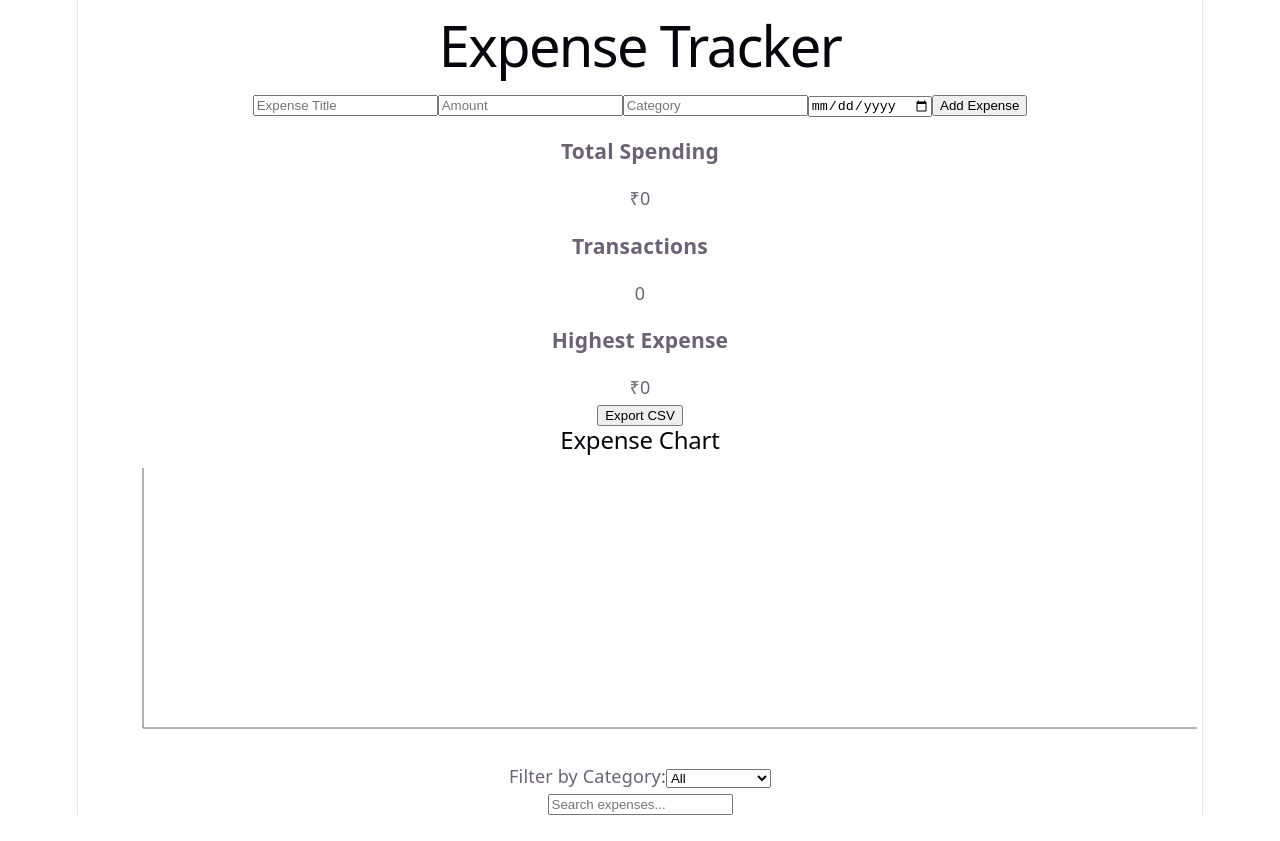
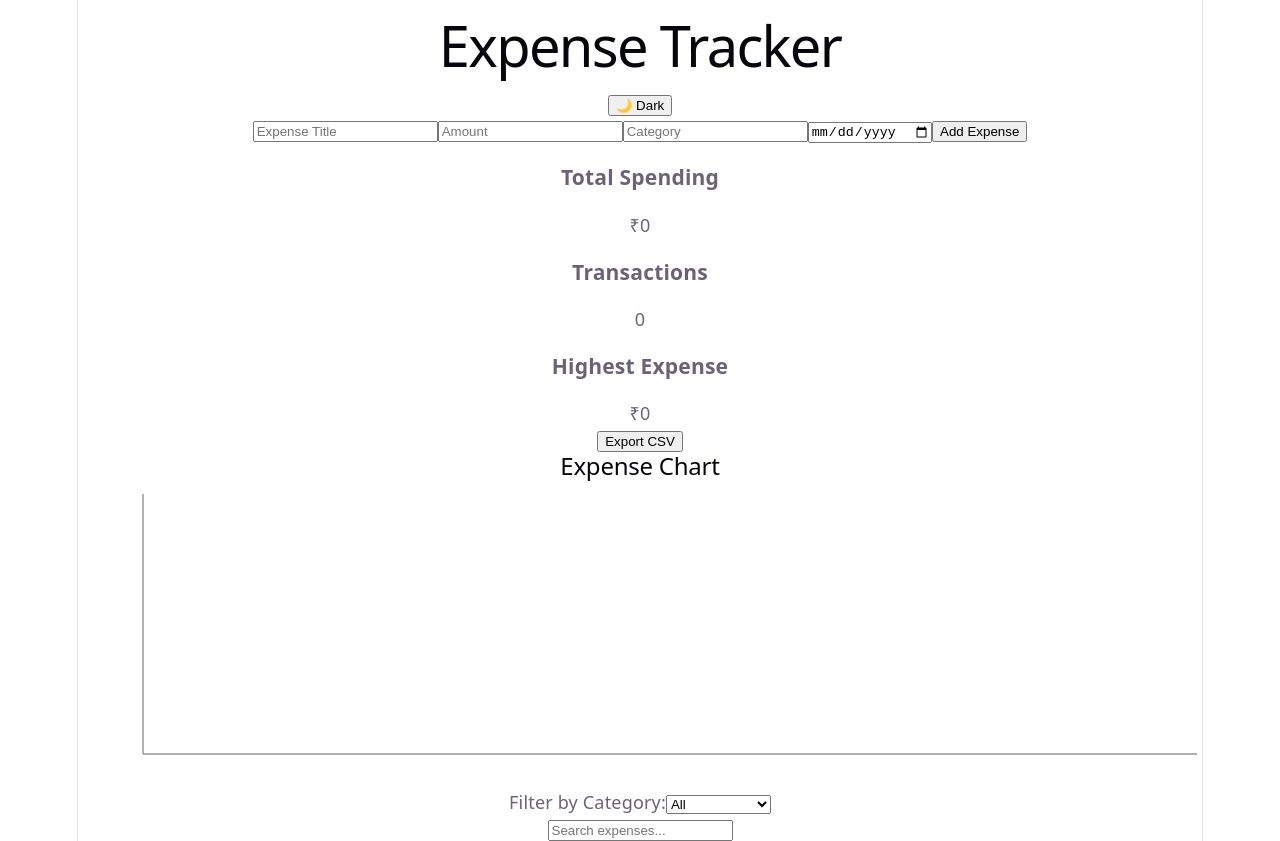
Before and after one commit to Sp20078/expense-tracker-react2.0, a React (Vite) app: page / in a window 1280 px wide. Before the commit the page ends 815 px from the top, so only its background shows below. Built offline with nearby package versions, Linux system fonts and the light colour scheme.

Commit message:
Add dark mode support

```diff
--- a/src/App.css
+++ b/src/App.css
@@ -1,41 +1,54 @@
 body {
   margin: 0;
   font-family: Arial, sans-serif;
-  background-color: #f5f5f5;
+  background: #f5f5f5;
 }
 
 .container {
-  max-width: 800px;
+  max-width: 1100px;
   margin: auto;
   padding: 20px;
 }
 
-h1 {
-  text-align: center;
+.dark-mode {
+  background: #1e1e1e;
+  color: white;
+  min-height: 100vh;
+}
+
+.header {
+  display: flex;
+  justify-content: space-between;
+  align-items: center;
+}
+
+.theme-btn {
+  padding: 10px 15px;
 }
 
 form {
   display: flex;
   gap: 10px;
+  flex-wrap: wrap;
   margin-bottom: 20px;
 }
 
-input {
+input,
+select,
+button {
   padding: 10px;
-  flex: 1;
-}
-
-button {
-  padding: 10px 20px;
-  cursor: pointer;
 }
 
 .expense-card {
   background: white;
   padding: 15px;
+  margin-bottom: 15px;
   border-radius: 10px;
-  margin-bottom: 10px;
   box-shadow: 0 2px 5px rgba(0,0,0,0.1);
+}
+
+.dark-mode .expense-card {
+  background: #2d2d2d;
 }
 
 .summary-container {
@@ -50,53 +63,25 @@ button {
   padding: 15px;
   border-radius: 10px;
   text-align: center;
-  box-shadow: 0 2px 5px rgba(0,0,0,0.1);
 }
 
-.summary-card h3 {
-  margin: 0;
+.dark-mode .summary-card {
+  background: #2d2d2d;
 }
 
-.summary-card p {
-  font-size: 24px;
-  font-weight: bold;
+.chart-container {
+  background: white;
+  padding: 20px;
+  margin-bottom: 20px;
+  border-radius: 10px;
+}
+
+.dark-mode .chart-container {
+  background: #2d2d2d;
 }
 
 .filter-container {
-  margin-bottom: 20px;
-}
-
-.filter-container label {
-  margin-right: 10px;
-  font-weight: bold;
-}
-
-.filter-container select {
-  padding: 8px;
-}
-
-.summary-container {
-  display: flex;
-  gap: 15px;
-  margin-bottom: 20px;
-}
-
-.summary-card {
-  flex: 1;
-  background: white;
-  padding: 15px;
-  border-radius: 10px;
-  text-align: center;
-  box-shadow: 0 2px 5px rgba(0, 0, 0, 0.1);
-}
-
-.summary-card h3 {
-  margin: 0;
-}
-
-.summary-card p {
-  font-size: 24px;
-  font-weight: bold;
+  margin-bottom: 15px;
 }
 
 .search-container {
@@ -108,18 +93,6 @@ button {
   box-sizing: border-box;
 }
 
-.chart-container {
-  background: white;
-  padding: 20px;
-  margin-bottom: 20px;
-  border-radius: 10px;
-  box-shadow: 0 2px 5px rgba(0,0,0,0.1);
-}
-
-.chart-container h2 {
-  text-align: center;
-}
-
 .export-btn {
   margin-bottom: 20px;
 }
--- a/src/App.jsx
+++ b/src/App.jsx
@@ -7,41 +7,35 @@ import ExportButton from "./components/ExportButton";
 
 function App() {
   const [expenses, setExpenses] = useState(() => {
-    const savedExpenses =
-      localStorage.getItem("expenses");
-
-    return savedExpenses
-      ? JSON.parse(savedExpenses)
-      : [];
+    const savedExpenses = localStorage.getItem("expenses");
+    return savedExpenses ? JSON.parse(savedExpenses) : [];
   });
 
-  const [selectedCategory, setSelectedCategory] =
-    useState("All");
+  const [selectedCategory, setSelectedCategory] = useState("All");
+  const [searchTerm, setSearchTerm] = useState("");
+  const [editingExpense, setEditingExpense] = useState(null);
 
-  const [searchTerm, setSearchTerm] =
-    useState("");
-
-  const [editingExpense, setEditingExpense] =
-    useState(null);
+  const [darkMode, setDarkMode] = useState(() => {
+    const savedTheme = localStorage.getItem("darkMode");
+    return savedTheme ? JSON.parse(savedTheme) : false;
+  });
 
   useEffect(() => {
-    localStorage.setItem(
-      "expenses",
-      JSON.stringify(expenses)
-    );
+    localStorage.setItem("expenses", JSON.stringify(expenses));
   }, [expenses]);
+
+  useEffect(() => {
+    localStorage.setItem("darkMode", JSON.stringify(darkMode));
+  }, [darkMode]);
 
   const addExpense = (expense) => {
     setExpenses([...expenses, expense]);
   };
 
-  const updateExpense = (
-    updatedExpense
-  ) => {
+  const updateExpense = (updatedExpense) => {
     setExpenses(
       expenses.map((expense) =>
-        expense.id ===
-        updatedExpense.id
+        expense.id === updatedExpense.id
           ? updatedExpense
           : expense
       )
@@ -56,48 +50,54 @@ function App() {
     );
   };
 
-  const filteredExpenses =
-    expenses.filter((expense) => {
+  const filteredExpenses = expenses.filter(
+    (expense) => {
       const matchesCategory =
         selectedCategory === "All" ||
-        expense.category ===
-          selectedCategory;
+        expense.category === selectedCategory;
 
       const matchesSearch =
         expense.title
           .toLowerCase()
-          .includes(
-            searchTerm.toLowerCase()
-          );
+          .includes(searchTerm.toLowerCase());
 
-      return (
-        matchesCategory &&
-        matchesSearch
-      );
-    });
+      return matchesCategory && matchesSearch;
+    }
+  );
 
   return (
-    <div className="container">
-      <h1>Expense Tracker</h1>
+    <div
+      className={
+        darkMode
+          ? "container dark-mode"
+          : "container"
+      }
+    >
+      <div className="header">
+        <h1>Expense Tracker</h1>
+
+        <button
+          className="theme-btn"
+          onClick={() =>
+            setDarkMode(!darkMode)
+          }
+        >
+          {darkMode ? "☀️ Light" : "🌙 Dark"}
+        </button>
+      </div>
 
       <ExpenseForm
         addExpense={addExpense}
         updateExpense={updateExpense}
         editingExpense={editingExpense}
-        setEditingExpense={
-          setEditingExpense
-        }
+        setEditingExpense={setEditingExpense}
       />
 
       <Summary expenses={expenses} />
 
-      <ExportButton
-        expenses={expenses}
-      />
+      <ExportButton expenses={expenses} />
 
-      <ExpenseChart
-        expenses={expenses}
-      />
+      <ExpenseChart expenses={expenses} />
 
       <div className="filter-container">
         <label>
@@ -146,9 +146,7 @@ function App() {
       <ExpenseList
         expenses={filteredExpenses}
         deleteExpense={deleteExpense}
-        setEditingExpense={
-          setEditingExpense
-        }
+        setEditingExpense={setEditingExpense}
       />
     </div>
   );
```
